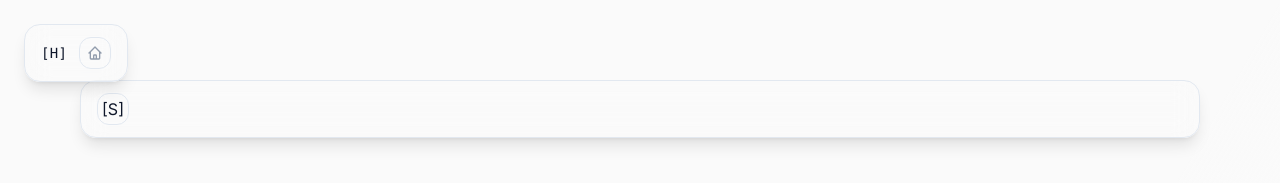
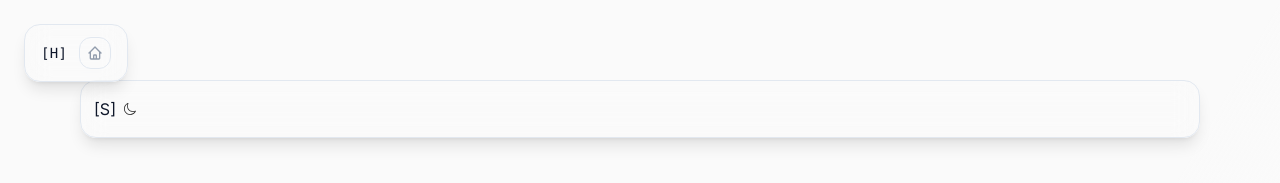
Before and after one commit to riokuchlyan/PortfolioWebsite, a Next.js app: page /beyond-work in a window 1280 px wide. Shown: the top 183 px of the page. Built offline with nearby package versions, Linux system fonts and the light colour scheme.

Commit message:
Add theme switcher symbol

```diff
--- a/src/components/ThemeSwitcher.tsx
+++ b/src/components/ThemeSwitcher.tsx
@@ -44,12 +44,17 @@ const ThemeSwitcher: React.FC = () => {
       <div className="flex items-center gap-3 bg-card/90 border border-border rounded-2xl px-4 py-3 shadow-lg backdrop-blur-md hover:shadow-xl transition-all duration-300 hover:scale-105 group hover:bg-card">
         <button
           onClick={handleThemeChange}
-          className="flex items-center justify-center w-8 h-8 rounded-xl bg-background/50 border border-border hover:border-accent transition-all duration-300 hover:scale-110 hover:shadow-md active:scale-95 hover:bg-accent/10 group-hover:border-accent"
+          className="flex items-center justify-center w-8 h-8 rounded-xl hover:bg-accent/10 transition-all duration-300 hover:scale-110 hover:shadow-md active:scale-95 group-hover:bg-accent/10 pr-2"
           aria-label={`Switch to ${currentTheme === 'light' ? 'dark' : 'light'} theme`}
           title={`Current: ${getThemeLabel()} • Click to switch`}
         >
-          <span className="text-base group-hover:scale-110 transition-transform duration-300">
-            [S]
+          <span className="text-base group-hover:scale-110 transition-transform duration-300 flex items-center gap-2">
+            <span>[S]</span>
+            <img
+              src="/moon.svg"
+              alt="moon"
+              className={`w-3 h-3 ${currentTheme === 'light' ? 'invert' : ''}`}
+            />
           </span>
         </button>
       </div>
```
Also changed, not shown: public/moon.svg (added).
